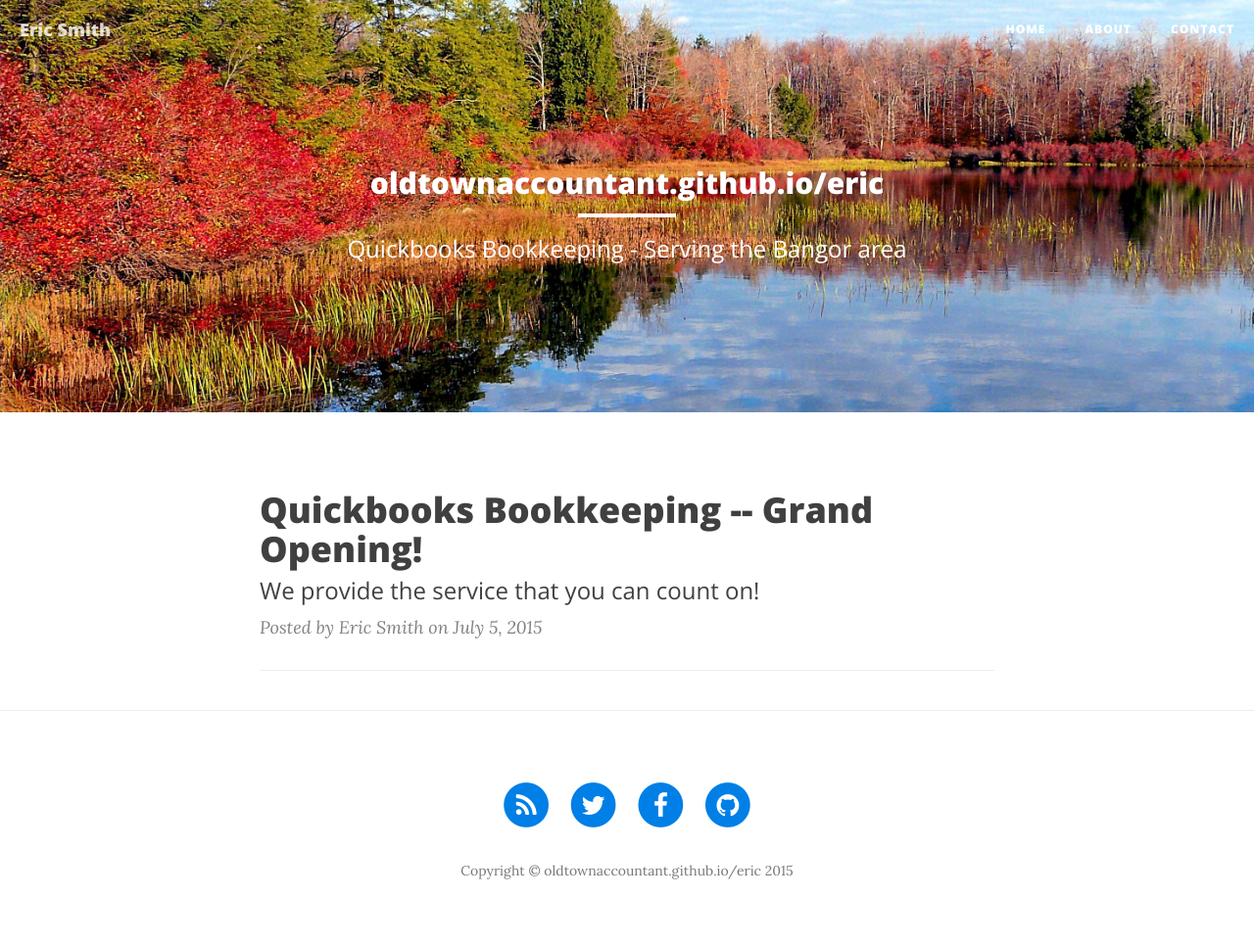
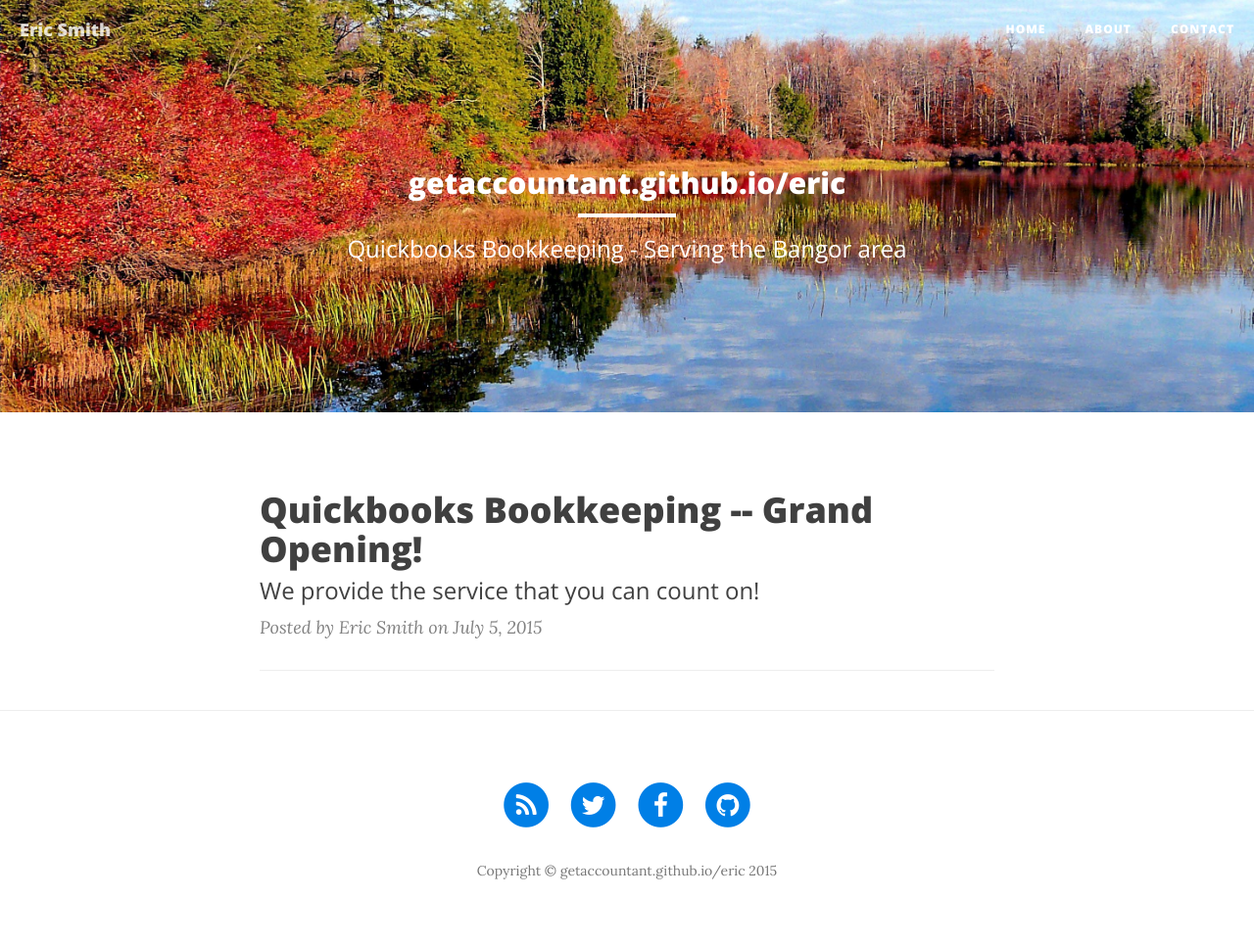
Before and after one commit to grumaccountant/eric, a Jekyll site: the page built from index.html, in a window 1280 px wide. Shown: the whole page at 98% size. Built offline with Jekyll 4.4.1, drawn with Linux system fonts in a browser that asks for light colours; nearby versions of some CDN libraries; the list of posts is cut into pages by our own code.

Commit message:
Update _config.yml

```diff
--- a/_config.yml
+++ b/_config.yml
@@ -1,5 +1,5 @@
 # Site settings
-title: oldtownaccountant.github.io/eric
+title: getaccountant.github.io/eric
 email: ericsmith.accountant@yahoo.com
 author: Eric Smith
 description: "Eric Smith - Quickbooks Bookkeeping"
```
